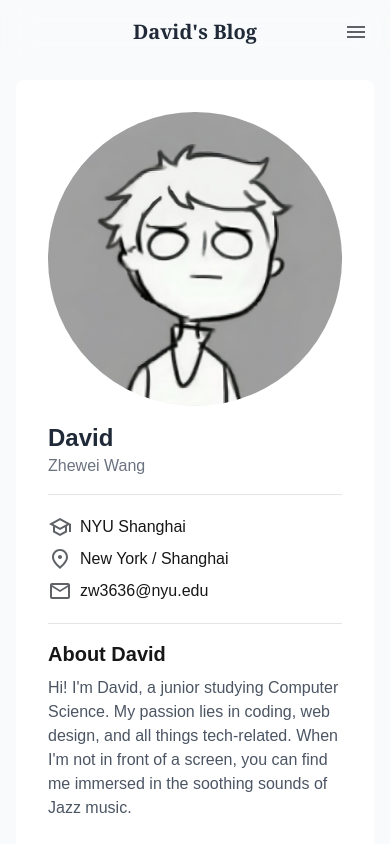
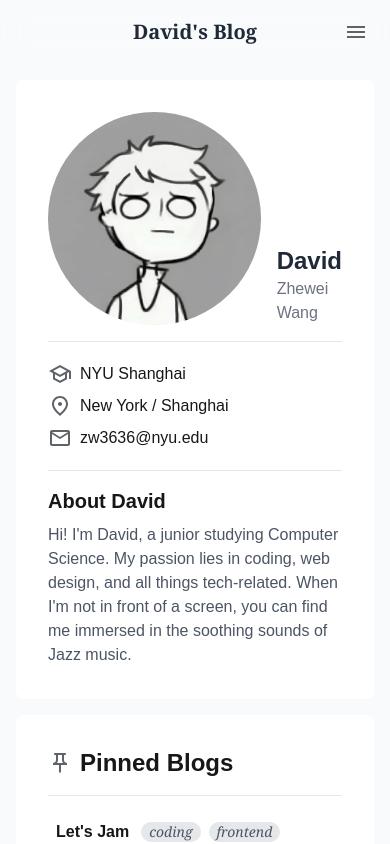
Before and after one commit to WangZhewei1027/david-blog, a Next.js app: page / in a window 390 px wide. Shown: the top 844 px of the page. Built offline with nearby package versions, Linux system fonts and the light colour scheme.

Commit message:
Update profile.tsx

```diff
--- a/app/ui/profile.tsx
+++ b/app/ui/profile.tsx
@@ -7,6 +7,7 @@
 
   return (
     <section className="bg-white rounded-lg p-8 flex flex-col flex-1 break-words">
+      <div className="hidden md:block">
         <Image
           src={isHovered ? "/assets/david_smile.jpg" : "/assets/david.jpeg"}
           alt="david's profile picture"
@@ -16,8 +17,28 @@
           onMouseEnter={() => setIsHovered(true)}
           onMouseLeave={() => setIsHovered(false)}
         />
+        <div className="inline-block">
           <div className="text-2xl font-bold text-gray-800 mb-0">David</div>
           <div className="text-base text-gray-500">Zhewei Wang</div>
+        </div>
+      </div>
+      <div className="flex md:hidden">
+        <div className="block h-full md:hidden">
+          <Image
+            src={isHovered ? "/assets/david_smile.jpg" : "/assets/david.jpeg"}
+            alt="david's profile picture"
+            className="object-cover rounded-full w-full h-full transition-all"
+            width={50}
+            height={50}
+            onMouseEnter={() => setIsHovered(true)}
+            onMouseLeave={() => setIsHovered(false)}
+          />
+        </div>
+        <div className="flex flex-col justify-end  ml-4">
+          <div className="text-2xl font-bold text-gray-800 mb-0">David</div>
+          <div className="text-base text-gray-500">Zhewei Wang</div>
+        </div>
+      </div>
 
       <div className="border-t my-4" />
 
```
Lines whose indentation alone changed are shown as unchanged.
